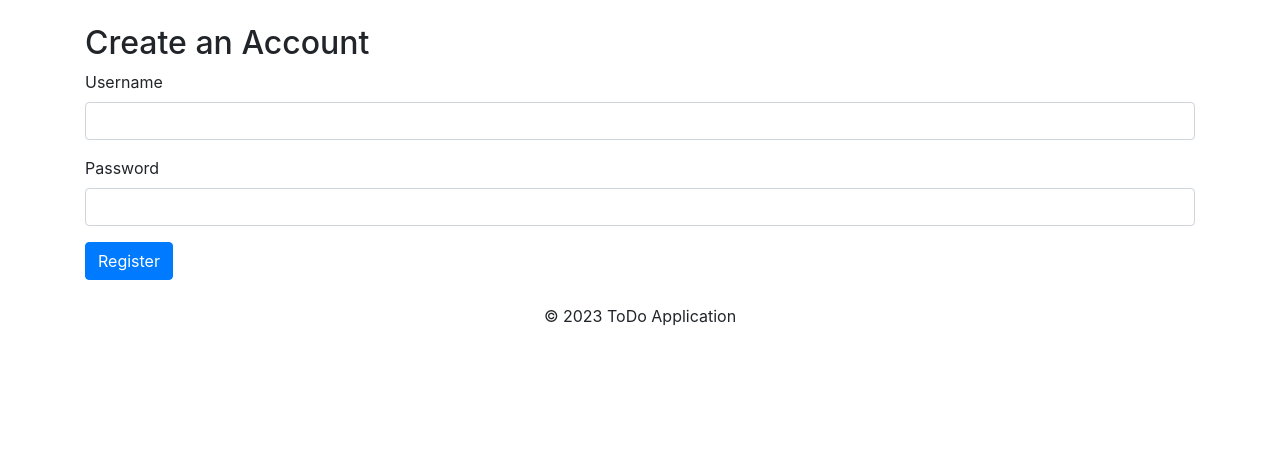
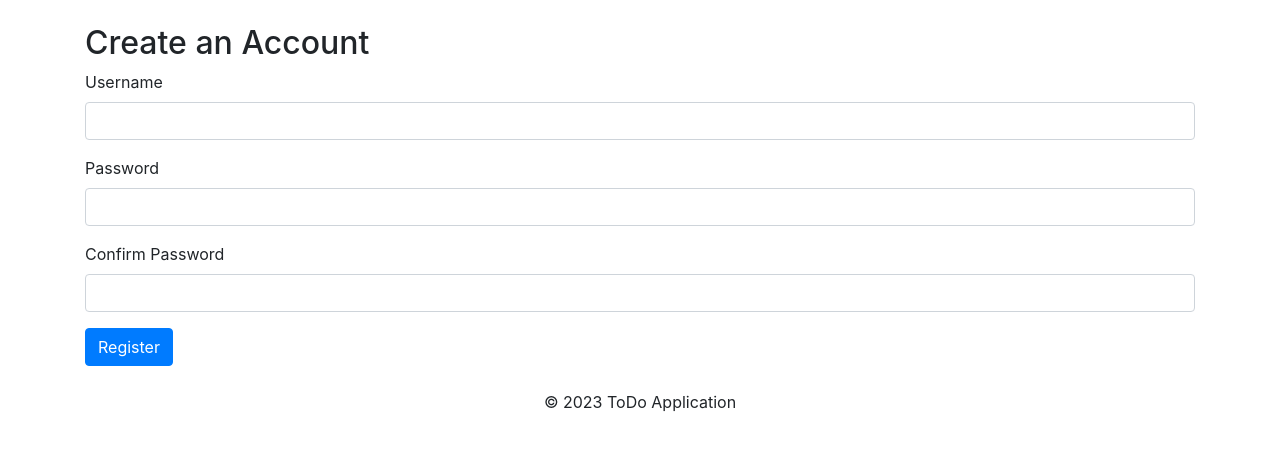
Before and after one commit to Morgan-Sell/todo-list-api, a Flask app: page /register in a window 1280 px wide. Shown: the part 56-507 px from the top of the page. Run offline with Flask 3, Linux system fonts and the light colour scheme; some libraries are stand-ins or nearby versions.

Commit message:
register.html now working

```diff
--- a/templates/register.html
+++ b/templates/register.html
@@ -4,14 +4,30 @@
 {% block content %}
 <h2>Create an Account</h2>
 <form method="POST" action="{{ url_for('register') }}">
+    {{ form.hidden_tag() }}  <!-- for CSRF token -->
+
     <div class="form-group">
-        <label for="username">Username</label>
-        <input type="text" class="form-control" id="username" name="username" required>
+        {{ form.username.label }}
+        {{ form.username(class="form-control") }}
     </div>
+
     <div class="form-group">
-        <label for="password">Password</label>
-        <input type="password" class="form-control" id="password" name="password" required>
+        {{ form.password.label }}
+        {{ form.password(class="form-control") }}
     </div>
-    <button type="submit" class="btn btn-primary">Register</button>
+
+    <div class="form-group">
+        {{ form.confirm_password.label }}
+        {{ form.confirm_password(class="form-control") }}
+        {% if form.confirm_password.errors %}
+            <small class="text-danger">
+                {% for error in form.confirm_password.errors %}
+                    {{ error }}
+                {% endfor %}
+            </small>
+        {% endif %}
+    </div>
+
+    {{ form.submit(class="btn btn-primary") }}
 </form>
 {% endblock %}
```
